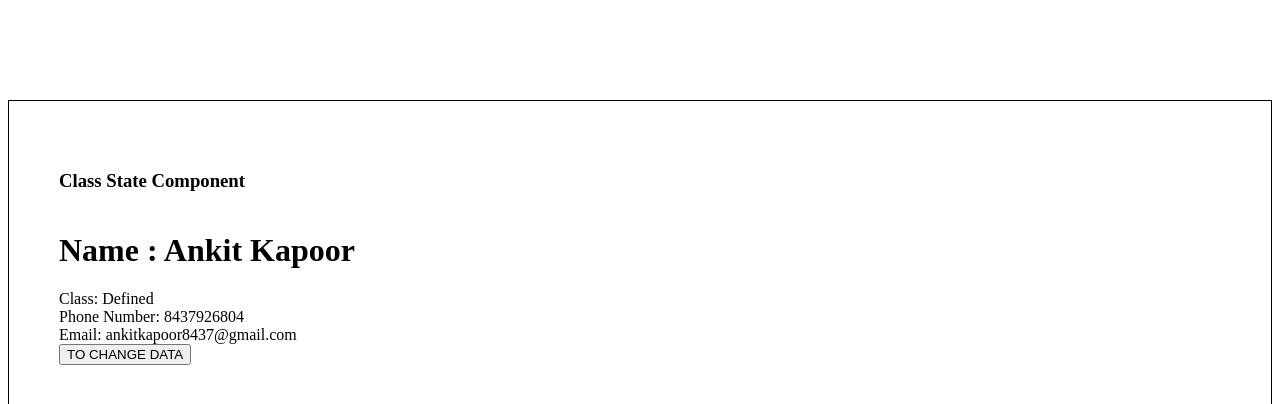
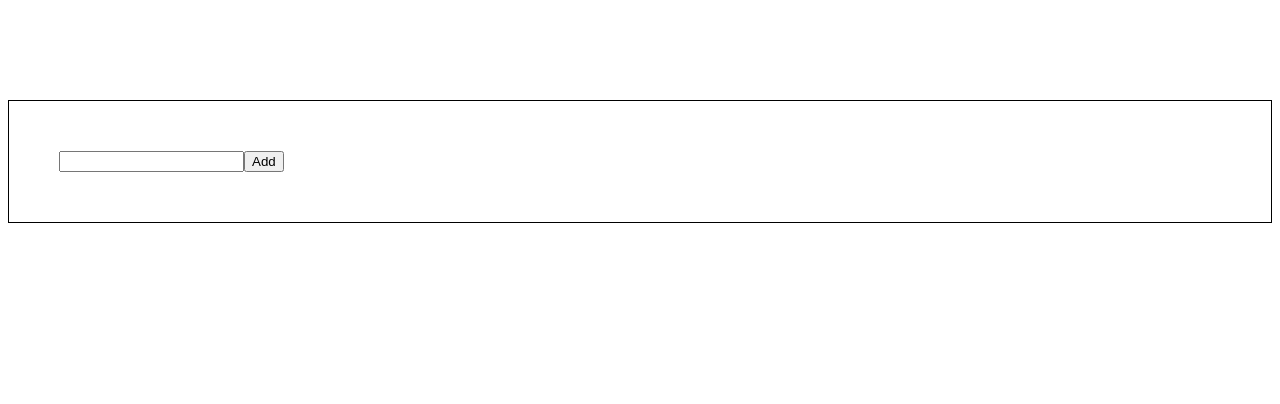
Before and after one commit to ankitkapoor8437/practice-revision-react, a React (Create React App) app: page / in a window 1280 px wide. Shown: the top 404 px of the page. Built offline with nearby package versions, Linux system fonts and the light colour scheme.

Commit message:
Added the revised files.

```diff
--- a/src/App.js
+++ b/src/App.js
@@ -1,9 +1,12 @@
+import { Form } from 'react-router-dom';
 import './App.css';
 import { StudentArrow } from './components/arrow-component/arrow';
 import { StudentClass } from './components/class-component/testc';
 import Student from './components/functional-component/testf';
 import { Studentstate } from './components/states/stateusingclass';
 import Stateusingfunctional from './components/states/stateusingfunctional';
+import FormCompopent from './components/form-component.jsx/form';
+import TodoList from './components/todoList-Component/todoList';
 
 function App() {
   return (
@@ -14,10 +17,9 @@ function App() {
       {/* <StudentArrow name='Ankit Kapoor' class="10th" contact="8437926804" email="ankitkapoor8437@gmail.com" /> */}
       {/* <StudentClass name='Ankit Kapoor' classPosition="10th" contact="8437926804" email="ankitkapoor8437@gmail.com" /> */}
       {/* <Studentstate/> */}
-      <Stateusingfunctional/>
-
-
-
+      {/* <Stateusingfunctional/> */}
+      {/* <FormCompopent/> */}
+      <TodoList/>
 
     </div>
   );
--- /dev/null
+++ b/src/components/form-component.jsx/form.jsx
@@ -0,0 +1,38 @@
+import React, { useState } from 'react'
+import '../functional-component/testf.css'
+
+
+const FormCompopent = () => {
+    const [formData, setData] = useState({ firstname: "", lastname: "" })
+    const handleFirstNameChange = (event) => {
+        setData({
+            firstname: event.target.value,
+        })
+        console.log(formData.firstname)
+    }
+    const handleLastnameChange = (event) => {
+        setData({
+            lastname: event.target.value,
+        })
+        console.log(formData.lastname)
+    }
+
+    const handleSubmit = (event) => {
+        event.preventDefault();
+        console.log({
+            fname: formData.firstname,
+            lname: formData.lastname
+        });
+    }
+    return (
+        <div className='student'>
+            <form onSubmit={handleSubmit}>
+                <input onChange={handleFirstNameChange} type="text" placeholder="Firstname" value={formData.firstname} />
+                <input onChange={handleLastnameChange} type="text" placeholder="Lastname" value={formData.lastname} />
+                <button type='submit' >Submit</button>
+            </form>
+        </div>
+    )
+}
+
+export default FormCompopent;
--- /dev/null
+++ b/src/components/todoList-Component/todoList.jsx
@@ -0,0 +1,39 @@
+import React, { useState } from 'react'
+import '../functional-component/testf.css'
+
+const TodoList = () => {
+    const [Todo, setTodo] = useState("");
+
+    const [todoList, setTodolist] = useState([])
+
+    const handleTodo = (event) => {
+        setTodo(event.target.value)
+        // console.log(Todo)
+    }
+
+    const handleSubmit = (event) => {
+        event.preventDefault();
+        let templist = todoList;
+        templist.push(Todo);
+        setTodolist(templist);
+        console.log(todoList);
+        setTodo("");
+    }
+
+    return (
+        <div className='student'>
+            <form onSubmit={handleSubmit}>
+                <input type="text" onChange={handleTodo} value={Todo} />
+                <button type='submit'>Add</button>
+            </form>
+
+            <div>
+                {todoList.map((item) => (
+                    <h3>{item}</h3>
+                ))}
+            </div>
+        </div>
+    )
+}
+
+export default TodoList;
```
